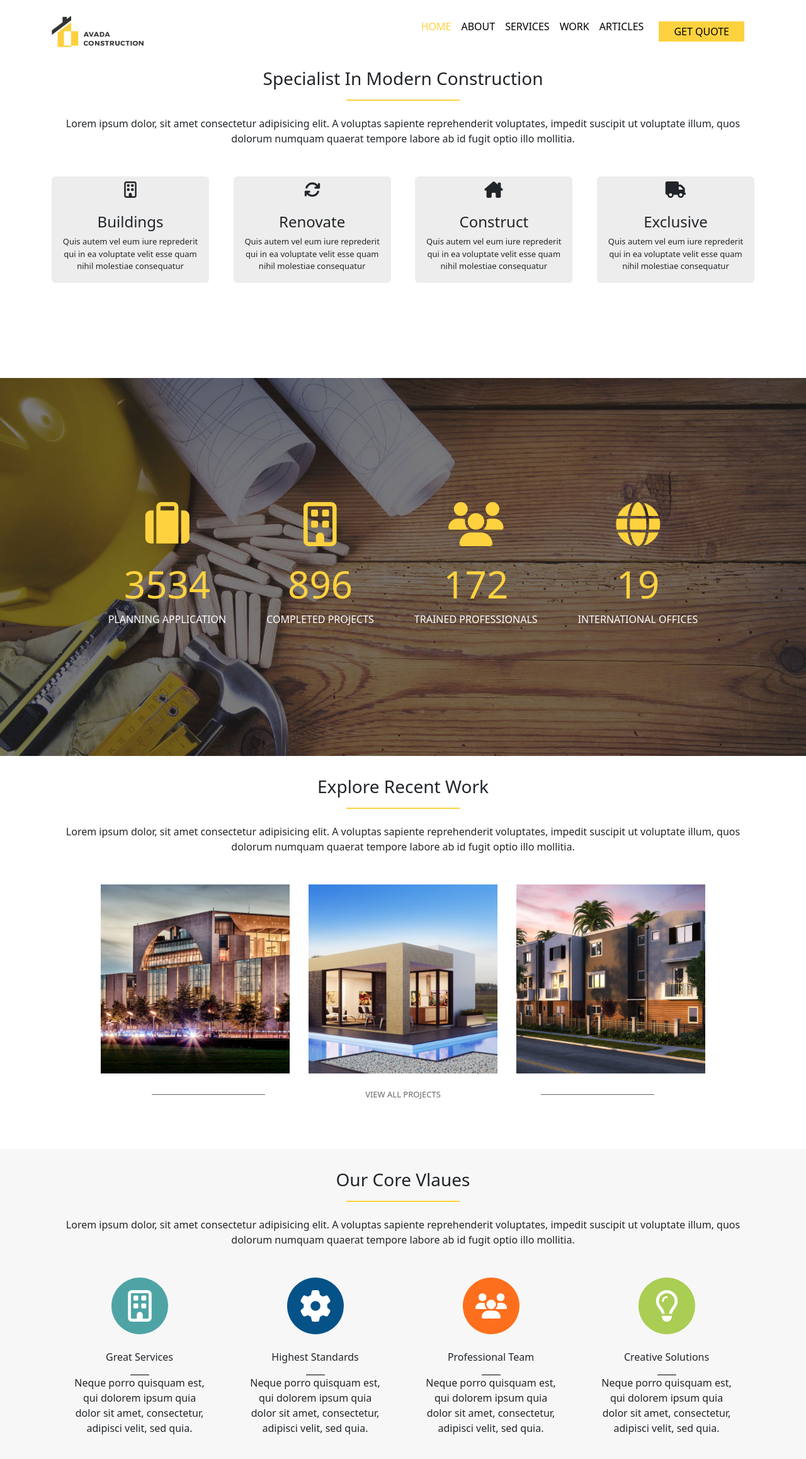
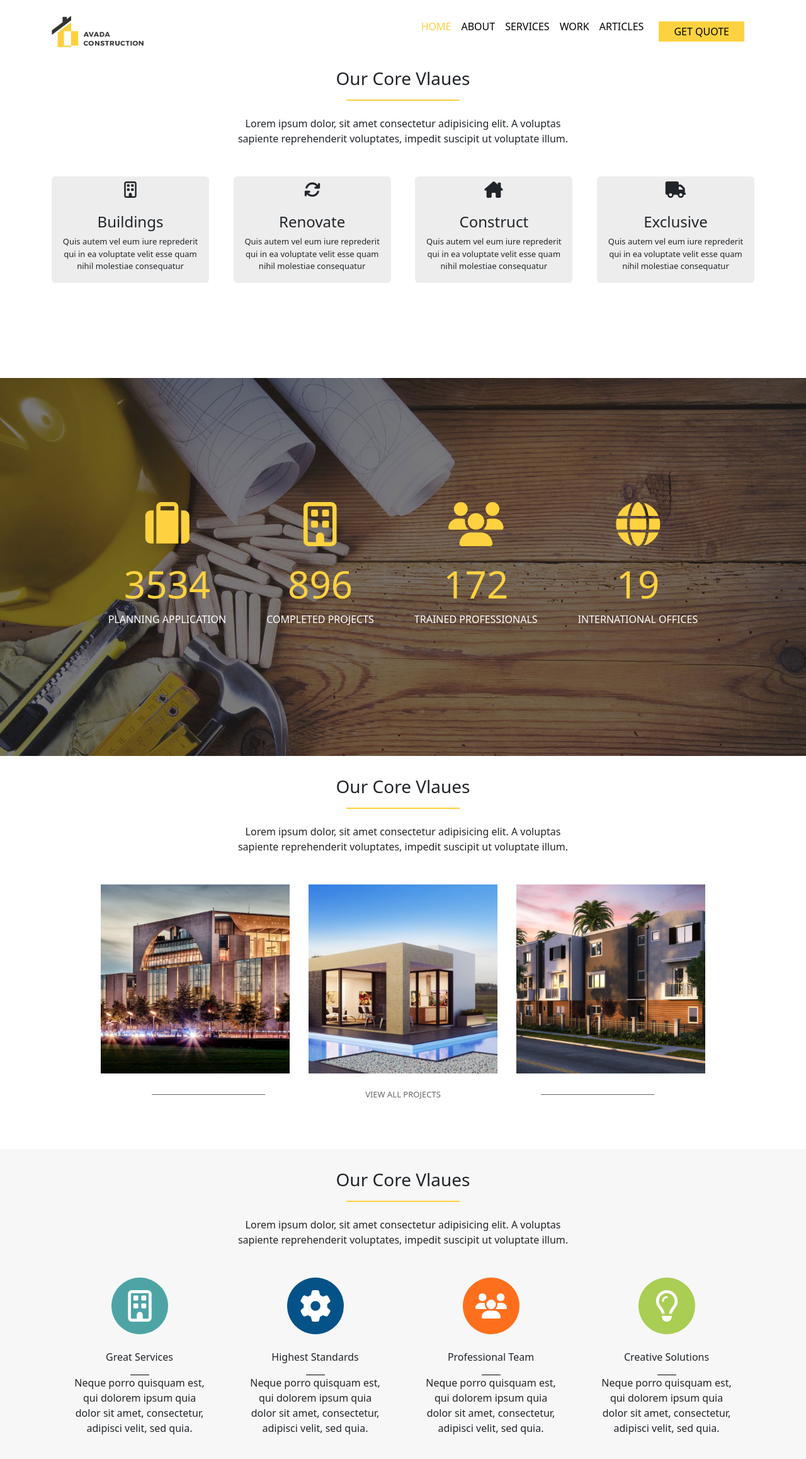
Before and after one commit to RiccardoSignorini/proj-html-vuejs, a Vue app: page / in a window 1280 px wide. Shown: the top 2316 px of the page at 63% size. Built offline with nearby package versions, Linux system fonts and the light colour scheme.

Commit message:
modifiche 'titoli'

```diff
--- a/src/components/MainComp1.vue
+++ b/src/components/MainComp1.vue
@@ -34,12 +34,12 @@
 
 <template>
     <div id="main-first">
-        <div class="container">
+        <div class="container text-center">
             <!-- PARTE TITOLO -->
-            <div class="text-center">
-                <h3 class="py-2">Specialist In Modern Construction</h3>
+            <div id="title">
+                <h3 class="py-2">Our Core Vlaues</h3>
                 <hr>
-                <p class="py-4">Lorem ipsum dolor, sit amet consectetur adipisicing elit. A voluptas sapiente reprehenderit voluptates, impedit suscipit ut voluptate illum, quos dolorum numquam quaerat tempore labore ab id fugit optio illo mollitia.</p>
+                <p class="py-4">Lorem ipsum dolor, sit amet consectetur adipisicing elit. A voluptas sapiente reprehenderit voluptates, impedit suscipit ut voluptate illum.</p>
             </div>
             <!-- CARD SINGOLA CICLATA -->
             <div class="d-flex justify-content-between my-4">
@@ -60,6 +60,11 @@
     #main-first{
         height: 500px;
 
+        #title{
+            width: 550px;
+            margin: 0 auto;
+        }
+
         hr{
             width: 180px;
             background-color: #fed23f;
--- a/src/components/MainComp3.vue
+++ b/src/components/MainComp3.vue
@@ -15,10 +15,10 @@
     <div id="main-third">
         <div class="container text-center my-4">
             <!-- PARTE TITOLO -->
-            <div>
-                <h3 class="py-2">Explore Recent Work</h3>
+            <div id="title">
+                <h3 class="py-2">Our Core Vlaues</h3>
                 <hr>
-                <p class="py-4">Lorem ipsum dolor, sit amet consectetur adipisicing elit. A voluptas sapiente reprehenderit voluptates, impedit suscipit ut voluptate illum, quos dolorum numquam quaerat tempore labore ab id fugit optio illo mollitia.</p>
+                <p class="py-4">Lorem ipsum dolor, sit amet consectetur adipisicing elit. A voluptas sapiente reprehenderit voluptates, impedit suscipit ut voluptate illum.</p>
             </div>
             <!-- PARTE IMMAGINI -->
             <div class="my-4">
@@ -38,6 +38,11 @@
 <style scoped lang="scss">
     #main-third{
         height: 600px;
+
+        #title{
+            width: 550px;
+            margin: 0 auto;
+        }
 
         hr{
             width: 180px;
--- a/src/components/MainComp4.vue
+++ b/src/components/MainComp4.vue
@@ -40,10 +40,10 @@
     <div id="main-fourth">
         <div class="container text-center py-4">
             <!-- PARTE TITOLO -->
-            <div>
+            <div id="title">
                 <h3 class="py-2">Our Core Vlaues</h3>
                 <hr>
-                <p class="py-4">Lorem ipsum dolor, sit amet consectetur adipisicing elit. A voluptas sapiente reprehenderit voluptates, impedit suscipit ut voluptate illum, quos dolorum numquam quaerat tempore labore ab id fugit optio illo mollitia.</p>
+                <p class="py-4">Lorem ipsum dolor, sit amet consectetur adipisicing elit. A voluptas sapiente reprehenderit voluptates, impedit suscipit ut voluptate illum.</p>
             </div>
             <div class="d-flex">
                 <!-- CARD SINGOLA CICLATA -->
@@ -64,6 +64,11 @@
     #main-fourth{
         height: 600px;
         background-color: #f7f7f7;
+
+        #title{
+            width: 550px;
+            margin: 0 auto;
+        }
 
         hr{
             width: 180px;
```
